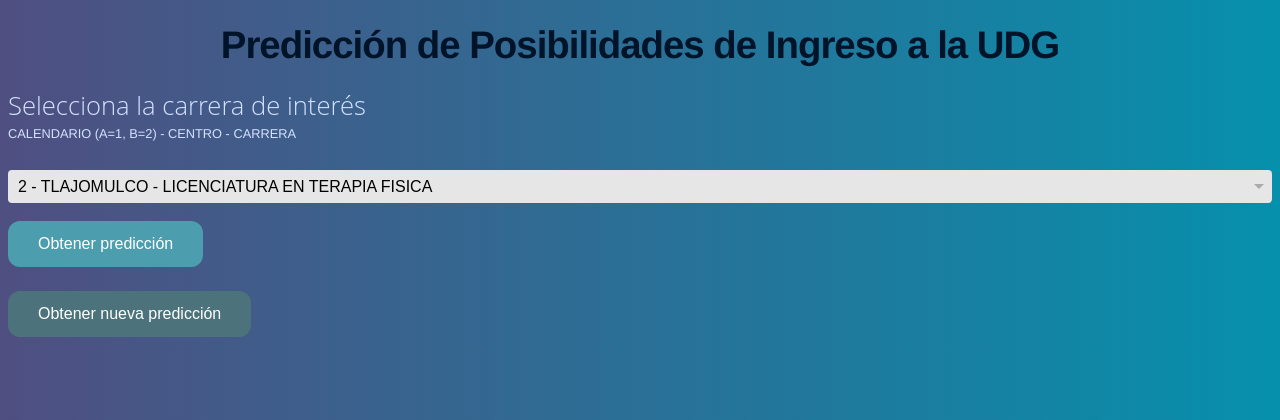
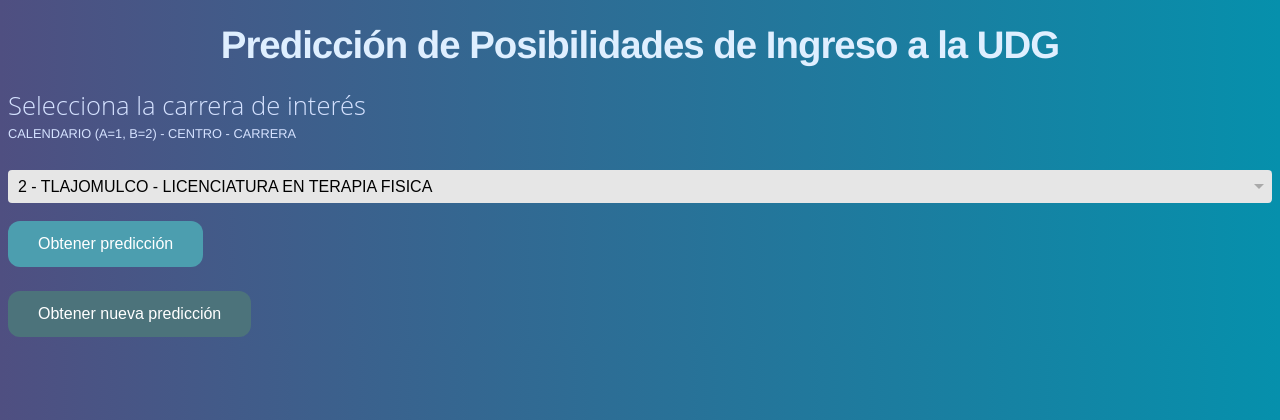
Before and after one commit to doble-eme/modelo_ingreso_udg, a Flask app: page / in a window 1280 px wide. Shown: the top 420 px of the page. Run offline with Flask 2, Linux system fonts and the light colour scheme; parts of the project's set-up code (start-up, migrations or seed data) failed here and were passed over.

Commit message:
change title color

```diff
--- a/webapp/static/css/style.css
+++ b/webapp/static/css/style.css
@@ -4,7 +4,7 @@ body {
   }
 
   h1 {
-	color: rgb(0, 20, 41);
+	color: rgb(223, 239, 255);
 	font-family: 'Helvetica Neue', sans-serif;
 	font-size: 275px;
 	font-weight: bold;
```
